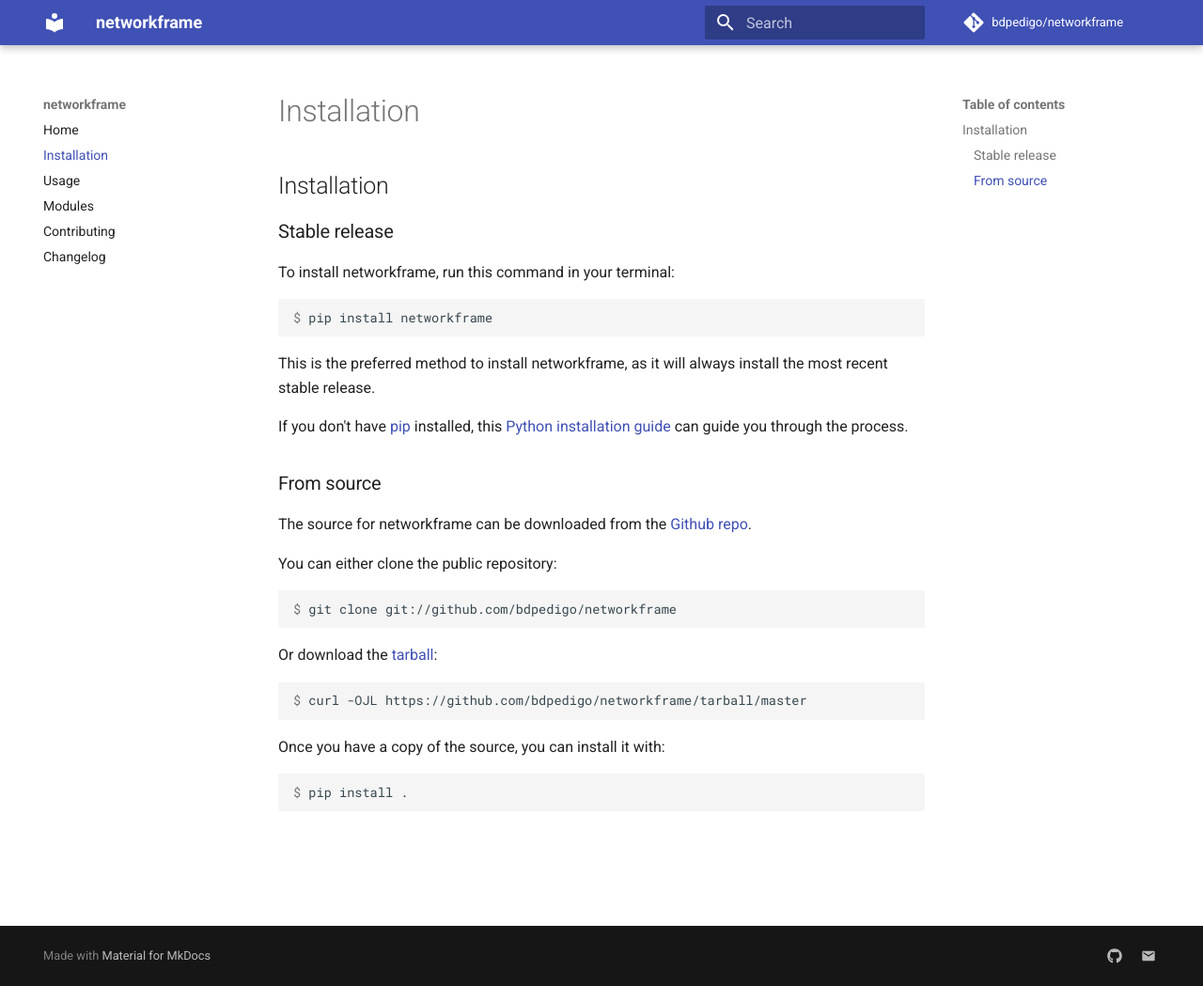
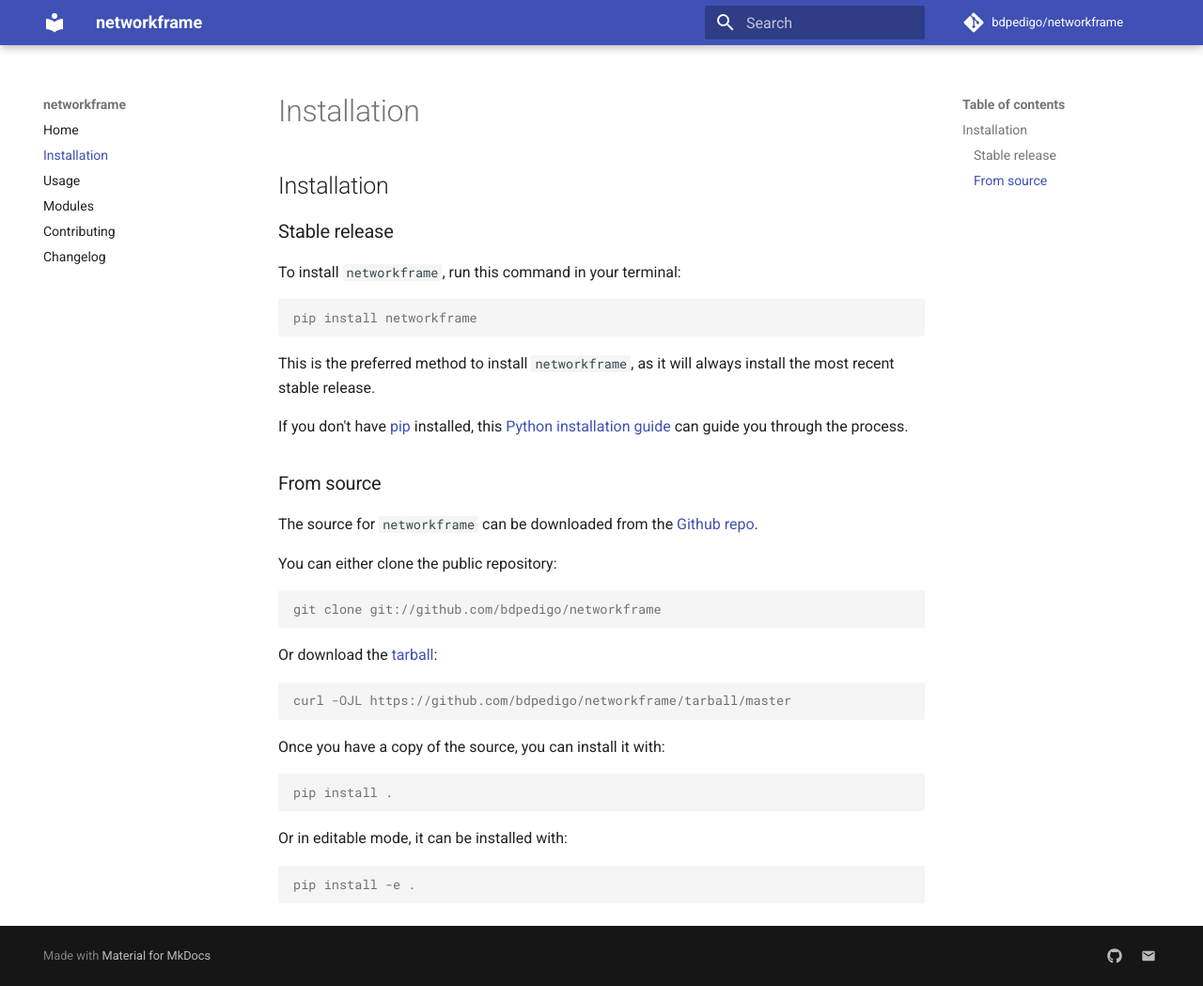
Before and after one commit to bdpedigo/networkframe, an MkDocs documentation site: the page built from docs/installation.md, in a window 1280 px wide and 1049 px high. Shown: the whole window at 94% size. Built offline with MkDocs 1.6.1 and Material for MkDocs 9.7.7, drawn with Linux system fonts in a browser that asks for light colours; comment, search, counter and statistics services are not loaded.

````diff
--- a/docs/installation.md
+++ b/docs/installation.md
@@ -2,42 +2,48 @@
 
 ## Stable release
 
-To install networkframe, run this command in your
+To install `networkframe`, run this command in your
 terminal:
 
-``` console
-$ pip install networkframe
+```console
+pip install networkframe
 ```
 
-This is the preferred method to install networkframe, as it will always install the most recent stable release.
+This is the preferred method to install `networkframe`, as it will always install the most recent stable release.
 
 If you don't have [pip][] installed, this [Python installation guide][]
 can guide you through the process.
 
 ## From source
 
-The source for networkframe can be downloaded from
+The source for `networkframe` can be downloaded from
 the [Github repo][].
 
 You can either clone the public repository:
 
-``` console
-$ git clone git://github.com/bdpedigo/networkframe
+```console
+git clone git://github.com/bdpedigo/networkframe
 ```
 
 Or download the [tarball][]:
 
-``` console
-$ curl -OJL https://github.com/bdpedigo/networkframe/tarball/master
+```console
+curl -OJL https://github.com/bdpedigo/networkframe/tarball/master
 ```
 
 Once you have a copy of the source, you can install it with:
 
-``` console
-$ pip install .
+```console
+pip install .
 ```
 
-  [pip]: https://pip.pypa.io
-  [Python installation guide]: http://docs.python-guide.org/en/latest/starting/installation/
-  [Github repo]: https://github.com/%7B%7B%20cookiecutter.github_username%20%7D%7D/%7B%7B%20cookiecutter.project_slug%20%7D%7D
-  [tarball]: https://github.com/%7B%7B%20cookiecutter.github_username%20%7D%7D/%7B%7B%20cookiecutter.project_slug%20%7D%7D/tarball/master
+Or in editable mode, it can be installed with:
+
+```console
+pip install -e .
+```
+
+[pip]: https://pip.pypa.io
+[Python installation guide]: http://docs.python-guide.org/en/latest/starting/installation/
+[Github repo]: https://github.com/bdpedigo/networkframe
+[tarball]: https://github.com/bdpedigo/networkframe/tarball/main
--- a/mkdocs.yml
+++ b/mkdocs.yml
@@ -1,6 +1,6 @@
 site_name: networkframe
-site_url: https://bdpedigo.github.io/networkframe
-repo_url: https://github.com/bdpedigo/networkframe
+site_url: https://bdpedigo.github.io/networkframe/
+repo_url: https://github.com/bdpedigo/networkframe/
 repo_name: bdpedigo/networkframe
 #strict: true
 nav:
@@ -51,6 +51,7 @@ plugins:
         python:
           rendering:
             show_source: true
+
 extra:
   social:
     - icon: fontawesome/brands/github
@@ -58,6 +59,10 @@ extra:
       name: Github
     - icon: material/email
       link: "mailto:ben.pedigo@alleninstitute.org"
+  extra:
+    version:
+      provider: mike
+
   # to enable disqus, uncomment the following and put your disqus id below
   # disqus: disqus_id
 # uncomment the following and put your google tracking id below to enable GA
--- a/pyproject.toml
+++ b/pyproject.toml
@@ -38,6 +38,7 @@ pymdown-extensions = "^10.5"
 pytest = "^7.4.3"
 ruff = "^0.1.7"
 twine = "^4.0.2"
+mike = "^2.0.0"
 
 [build-system]
 build-backend = "poetry.masonry.api"
````
Also changed, not shown: docs/usage.md (+1 -1 lines), .github/ISSUE_TEMPLATE.md, 2 other files.
